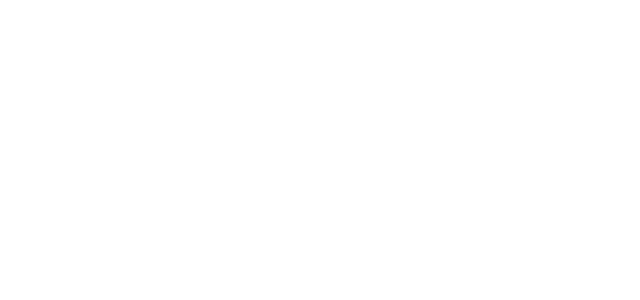
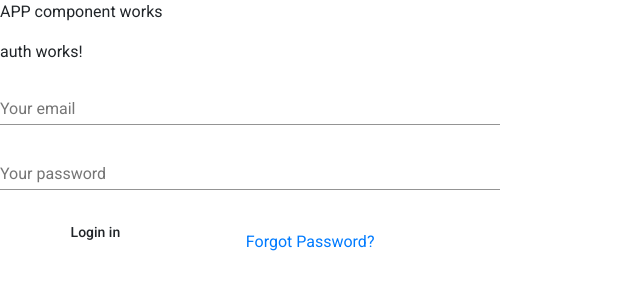
Before and after one commit to wangkl1991/kailun-components, an Angular app in the folder kailun-components/: page /auth/signin in a window 1280 px wide. Shown: the top 300 px of the page, without its empty margins (0-640 px from the left). Built offline with nearby package versions, Linux system fonts and the light colour scheme.

Commit message:
update the auth componnent

```diff
--- a/kailun-components/src/app/app.module.ts
+++ b/kailun-components/src/app/app.module.ts
@@ -10,7 +10,9 @@ import { RouterModule } from '@angular/router';
 import { BrowserAnimationsModule } from '@angular/platform-browser/animations';
 import { MaterialModule } from './modules/material.module';
 import { WelcomeComponent } from './welcome/welcome.component';
+import {MatNativeDateModule} from '@angular/material/core';
 
+import {FormsModule, ReactiveFormsModule} from '@angular/forms';
 
 @NgModule({
   declarations: [
@@ -22,6 +24,9 @@ import { WelcomeComponent } from './welcome/welcome.component';
     BrowserModule,
     AppRoutingModule,
     MaterialModule,
+    FormsModule,
+    ReactiveFormsModule,
+    MatNativeDateModule,
     AuthModule,
     RouterModule.forRoot([
       {
--- a/kailun-components/src/app/auth/auth.module.ts
+++ b/kailun-components/src/app/auth/auth.module.ts
@@ -5,6 +5,7 @@ import { SignupComponent } from './signup/signup.component';
 import { RouterModule } from '@angular/router';
 
 import { AuthComponent } from './auth.component';
+import { MaterialModule } from '../modules/material.module';
 
 
 
@@ -12,6 +13,7 @@ import { AuthComponent } from './auth.component';
   declarations: [SigninComponent, SignupComponent],
   imports: [
     CommonModule,
+    MaterialModule,
     RouterModule.forChild([
       {
         path: 'auth', component: AuthComponent,
--- /dev/null
+++ b/kailun-components/src/app/auth/models/user.ts
@@ -0,0 +1,22 @@
+
+export class User {
+  id: String = '';
+  firstName: String = '';
+  lastName: String = '';
+  email: String = '';
+  password: String = '';
+
+
+
+    /**
+     *  constructor
+     */
+    constructor (user?: any) {
+      if (user) {
+        this.id = user._id;
+        this.firstName = user.firstName;
+        this.lastName = user.lastName;
+        this.email = user.email;
+      }
+    }
+  }
--- a/kailun-components/src/app/auth/signin/signin.component.css
+++ b/kailun-components/src/app/auth/signin/signin.component.css
@@ -0,0 +1,9 @@
+.example-form {
+    min-width: 150px;
+    max-width: 500px;
+    width: 100%;
+  }
+
+  .example-full-width {
+    width: 100%;
+  }
--- a/kailun-components/src/app/auth/signin/signin.component.html
+++ b/kailun-components/src/app/auth/signin/signin.component.html
@@ -1 +1,18 @@
-<p>signin works!</p>
+<form class="example-form">
+
+    <mat-form-field class="example-full-width">
+      <input matInput placeholder="Your email">
+    </mat-form-field>
+
+    <mat-form-field class="example-full-width">
+      <input matInput type ="password"  placeholder="Your password"/>
+    </mat-form-field>
+
+    <div class="row">
+
+    <button type="button" class="btn btn-primary col-md-5" mat-button>Login in</button>
+    <a (click) ="goForgetPW()" style="padding-top: 20px; padding-left: 40px; cursor:pointer" class="col-md-7"> Forgot Password?</a>
+    </div>
+
+
+  </form>
--- a/kailun-components/src/app/auth/signin/signin.component.ts
+++ b/kailun-components/src/app/auth/signin/signin.component.ts
@@ -1,4 +1,6 @@
 import { Component, OnInit } from '@angular/core';
+import { Router } from '@angular/router';
+
 
 @Component({
   selector: 'app-signin',
@@ -7,9 +9,18 @@ import { Component, OnInit } from '@angular/core';
 })
 export class SigninComponent implements OnInit {
 
-  constructor() { }
+  constructor(
+    private router: Router
+
+  ) {
+
+   }
 
   ngOnInit() {
   }
 
+  goForgetPW(){
+    this.router.navigate(['/forgetpassword'])
+  }
+
 }
--- a/kailun-components/src/app/auth/signup/signup.component.css
+++ b/kailun-components/src/app/auth/signup/signup.component.css
@@ -0,0 +1,9 @@
+.example-form {
+    min-width: 150px;
+    max-width: 500px;
+    width: 100%;
+  }
+
+  .example-full-width {
+    width: 100%;
+  }
--- a/kailun-components/src/app/auth/signup/signup.component.html
+++ b/kailun-components/src/app/auth/signup/signup.component.html
@@ -1,21 +1,29 @@
-<section class="signup-form">
-    <form fxLayout="column" fxLayoutAlign="center center" fxLayoutGap="10px" #f="ngForm" (ngSubmit)="onSubmit(f)">
-      <mat-form-field>
-        <input type="email" matInput placeholder="Your email" ngModel name="email" email required #emailInput="ngModel">
-        <mat-error *ngIf="emailInput.hasError('required')">Field must not be empty.</mat-error>
-        <mat-error *ngIf="!emailInput.hasError('required')">E-Mail is invalid.</mat-error>
+<div class="example-container">
+  <form [formGroup]="registerForm" (ngSubmit)="register()">
+    <mat-form-field>
+      <input type="text" matInput placeholder="First Name" formControlName="firstName" id="firstName">
+    </mat-form-field>
+
+    <mat-form-field>
+        <input type="text" matInput placeholder="Last Name" formControlName="lastName" id="lastName">
       </mat-form-field>
-      <mat-form-field hintLabel="Should be at least 6 characters long.">
-        <input type="password" matInput placeholder="Your password" ngModel name="password" required minlength="6" #pwInput="ngModel">
-        <mat-hint align="end">{{ pwInput.value?.length }} / 6</mat-hint>
-        <mat-error>Has to be at least 6 characters long.</mat-error>
-      </mat-form-field>
-      <mat-form-field>
-        <input matInput placeholder="Your birthdate" [matDatepicker]="picker" [max]="maxDate" ngModel name="birthdate" required>
-        <mat-datepicker-toggle matSuffix [for]="picker"></mat-datepicker-toggle>
-        <mat-datepicker #picker></mat-datepicker>
-      </mat-form-field>
-      <mat-checkbox ngModel name="agree" required color="primary">Agree to Terms and Conditions.</mat-checkbox>
-      <button type="submit" mat-raised-button color="primary" [disabled]="f.invalid">Submit</button>
-    </form>
-  </section>
+
+    <mat-form-field>
+      <input type="email" matInput placeholder="Email" formControlName="email" id="email">
+    </mat-form-field>
+
+    <mat-form-field>
+      <input matInput type="password" placeholder="Password"f ormControlName="password" id="password">
+    </mat-form-field>
+
+
+    <mat-form-field>
+      <mat-select placeholder="Select Role">
+        <mat-option value="option">Option</mat-option>
+      </mat-select>
+    </mat-form-field>
+
+    <button type="submit" class="btn btn-primary" mat-button>Sign up</button>
+  </form>
+
+</div>
--- a/kailun-components/src/app/auth/signup/signup.component.ts
+++ b/kailun-components/src/app/auth/signup/signup.component.ts
@@ -1,4 +1,7 @@
 import { Component, OnInit } from '@angular/core';
+import { FormControl, FormGroup, Validators } from '@angular/forms';
+
+import { User } from '../models/user';
 
 @Component({
   selector: 'app-signup',
@@ -6,16 +9,39 @@ import { Component, OnInit } from '@angular/core';
   styleUrls: ['./signup.component.css']
 })
 export class SignupComponent implements OnInit {
-  maxDate;
+  registerForm: FormGroup;
+  public user = new User();
 
-  constructor() {
-    this.maxDate = new Date();
-    this.maxDate.setFullYear(this.maxDate.getFullYear() - 18);
+  constructor(
+    // private authService: AuthService
+  ) { }
+
+  ngOnInit() {
+    this.registerForm = new FormGroup({
+      firstName: new FormControl(null, Validators.required),
+      lastName: new FormControl(null, Validators.required),
+      email: new FormControl(null, Validators.required),
+      password: new FormControl(null, Validators.required)
+    });
   }
 
-  ngOnInit() {
+ /**
+  * create a user
+  */
 
-
+  register() {
+    this.user.firstName = this.registerForm.value.firstName;
+    this.user.lastName = this.registerForm.value.lastName;
+    this.user.password = this.registerForm.value.password;
+    this.user.email = this.registerForm.value.email;
+    // this.authService.signup(this.user)
+    //   .subscribe(
+    //   data => {
+    //     alert(data.message);
+    //   },
+    //   error => {
+    //     alert(error.message);
+    //   }
+    // );
   }
-
 }
```
Also changed, not shown: kailun-components/src/app/modules/material.module.ts (+86 -23 lines).
